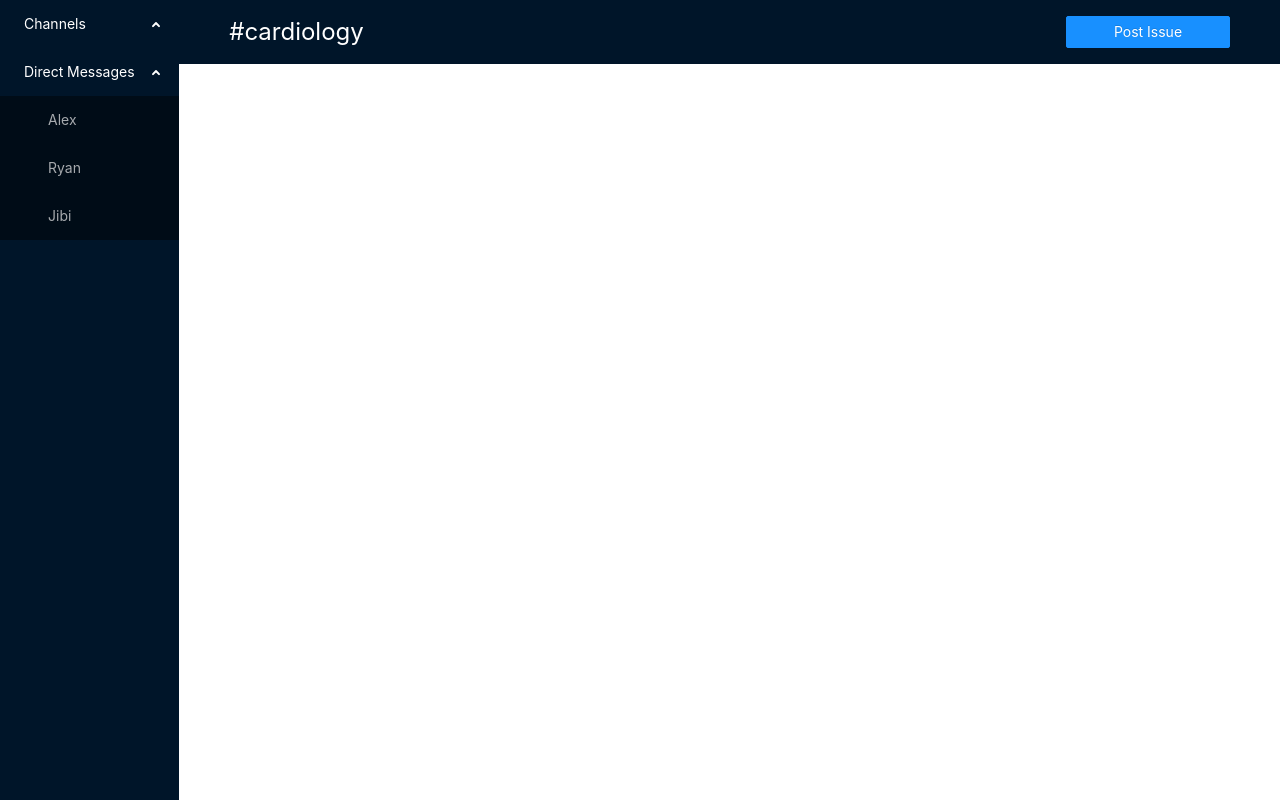
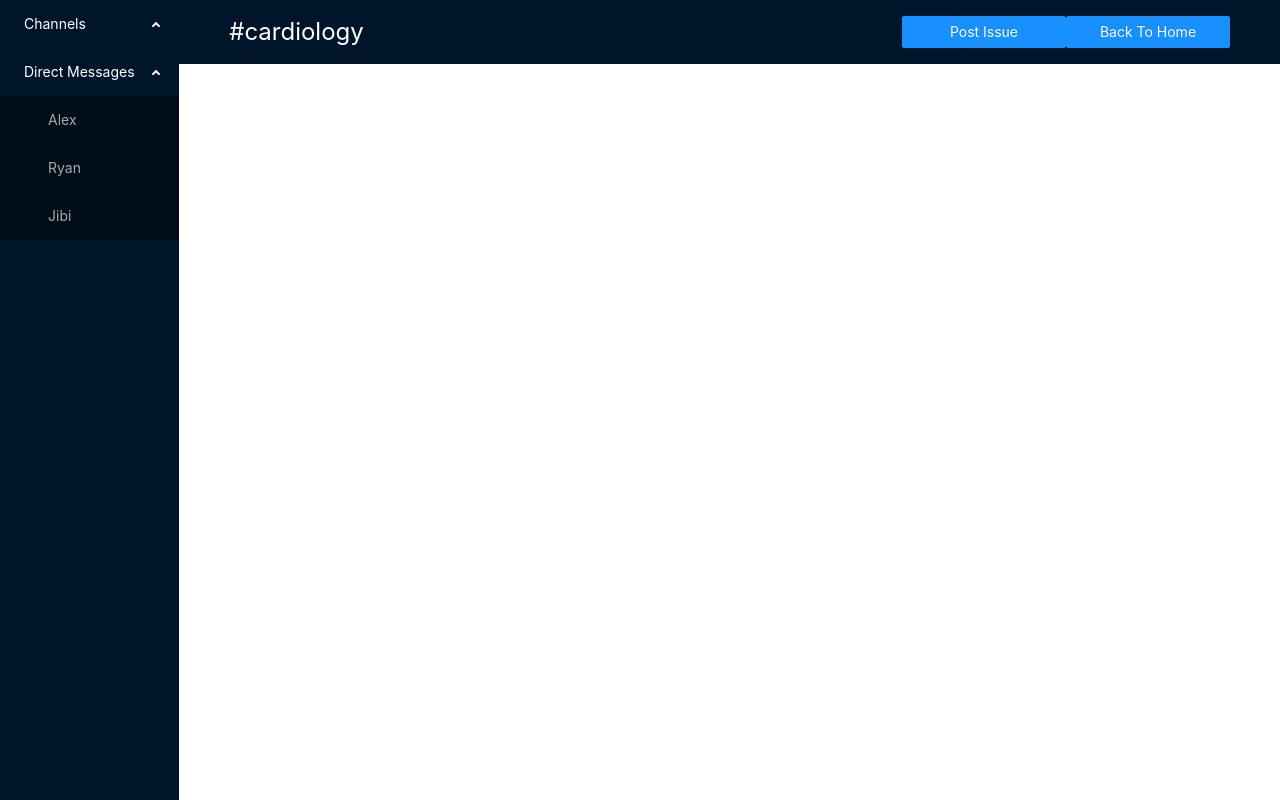
Before and after one commit to alexart721/ds-client, a Next.js app: page /channel/cardiology in a window 1280 px wide. Built offline with nearby package versions, Linux system fonts and the light colour scheme.

Commit message:
Feat: add back to home button

```diff
--- a/components/ChannelNavBar/ChannelNavBar.tsx
+++ b/components/ChannelNavBar/ChannelNavBar.tsx
@@ -24,8 +24,8 @@ const ChannelNavBar: FC<Props> = ({channel, issue}) => {
           </div>
           }
           <div style={{display:"flex", alignItems:"center"}}>
-            {channel && issue ? <Link href={`/channel/${channel}`}><Button type="primary">&emsp; Back To Channel &emsp;</Button></Link> :
-            <Link href="/channel/postIssue/[channel]" as={`/channel/postIssue/${channel}`}><Button type="primary">&emsp;&emsp; Post Issue &emsp;&emsp;</Button></Link>}
+            {channel && !issue && <Link href="/channel/postIssue/[channel]" as={`/channel/postIssue/${channel}`}><Button type="primary">&emsp;&emsp; Post Issue &emsp;&emsp;</Button></Link>}
+            {channel && !issue && <Link href="/"><Button type="primary">&emsp; Back To Home &emsp;</Button></Link>}
           </div>
         </div>
       </Header>
--- a/pages/channel/postIssue/[channel].tsx
+++ b/pages/channel/postIssue/[channel].tsx
@@ -4,7 +4,7 @@ import { Form, Input, InputNumber, Select, Button, Upload, message } from 'antd'
 import ChannelsBar from '../../../components/ChannelsBar/ChannelsBar';
 import PostIssueNavBar from '../../../components/PostIssueNavBar/PostIssueNavBar';
 import { UploadOutlined } from '@ant-design/icons';
-import { Issue, IssueWithChannelId } from '../../../types';
+import { IssueWithChannelId } from '../../../types';
 import { store } from '../../../lib/redux/store';
 import  { addIssueToChannel } from '../../../lib/redux/reducers';
 
```
Also changed, not shown: next-env.d.ts.
